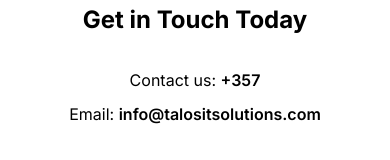
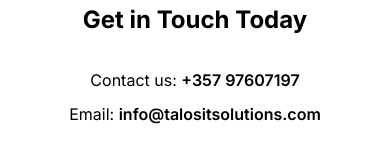
Before and after one commit to TalosIT/talos.github.io, a plain HTML site: page index.html in a window 390 px wide. Shown: the part 1909-2069 px from the top of the page. Drawn offline with Linux system fonts and the light colour scheme.

Commit message:
Update index.html
Added new phone number

```diff
--- a/index.html
+++ b/index.html
@@ -58,7 +58,7 @@
 		<footer class="footer">
 			<div class="container">
 				<h2 class="title">Get in Touch Today</h2>
-				<p>Contact us: <a href="tel:+357 96177860">+357 </a></p>
+				<p>Contact us: <a href="tel:+357 96177860">+357 97607197 </a></p>
 				<p>Email: <a href="mailto:info@talositsolutions.com">info@talositsolutions.com</a></p>
 			</div>
 		</footer>
```
